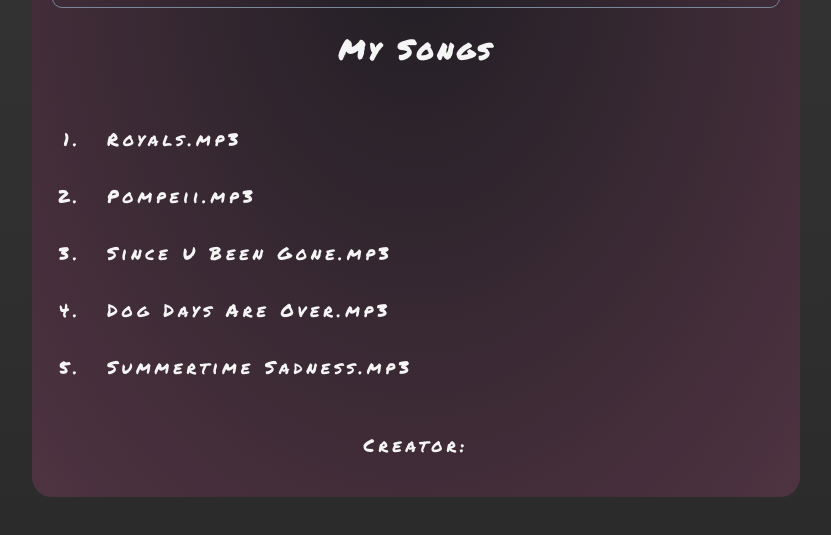
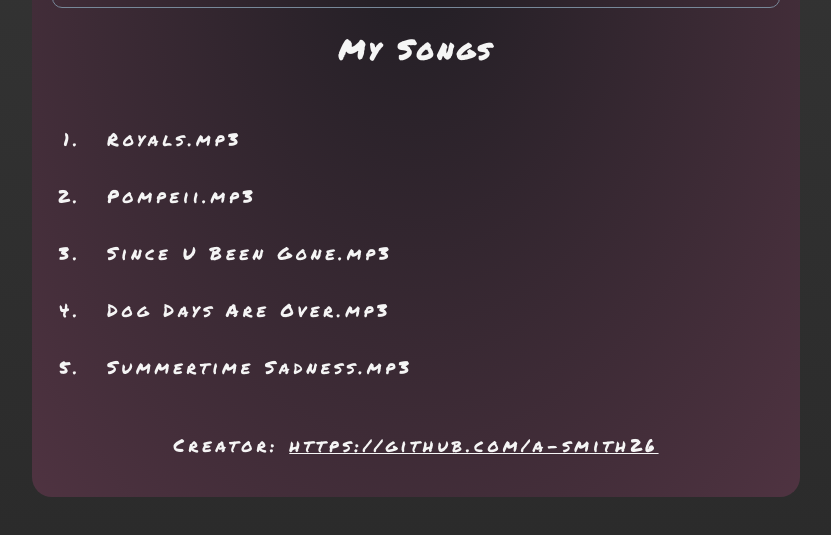
Before and after one commit to a-smith26/Music-Player, a plain HTML site: page index.html in a window 1280 px wide. Shown: the part 653-1188 px from the top of the page, without its empty margins (224-1055 px from the left). Drawn offline with Linux system fonts and the light colour scheme.

Commit message:
Added Creator URL

```diff
--- a/index.html
+++ b/index.html
@@ -38,7 +38,7 @@
 
     <h2>My Songs</h2>
     <div id="songList"></div>
-    <p> Creator: </p>
+    <p> Creator: <a href="https://github.com/a-smith26">https://github.com/a-smith26</a> </p>
 
   </div>
   <script src="script.js"></script>
```
